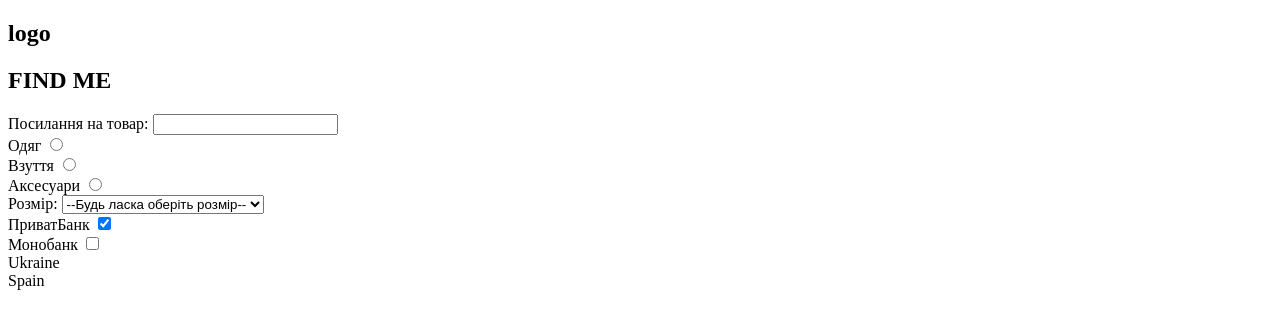
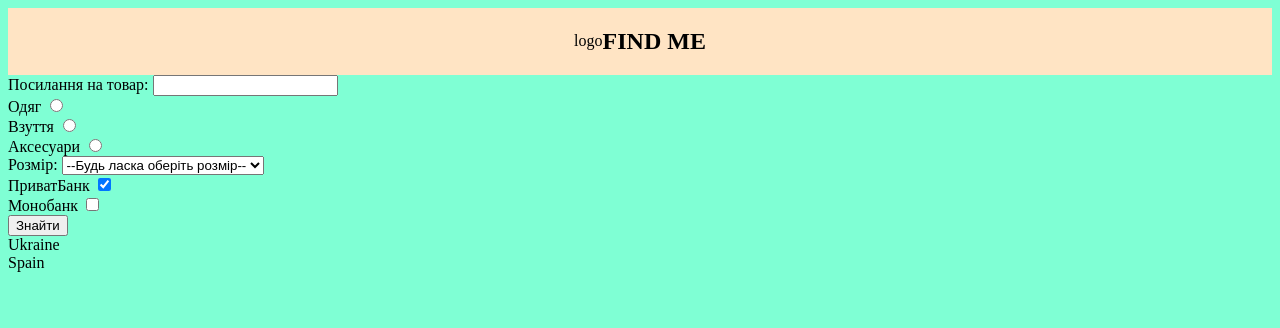
Before and after one commit to shmoksi/parse-online-shop, a plain HTML site: page app/index.html in a window 1280 px wide. Drawn offline with Linux system fonts and the light colour scheme; files that its build step writes are made by us from their sources.

Commit message:
add stylelelesss

```diff
--- a/app/index.html
+++ b/app/index.html
@@ -4,16 +4,18 @@
 <head>
     <meta charset='UTF-8' />
     <title>Search shop</title>
-    <link rel='stylesheet' href='style.css' />
+    <link rel='stylesheet' href='./styles/style.css' />
 </head>
 
 <body>
     <section id="showcase">
         <div class="top-container">
-            <h1>logo</h1>
-            <h1>
-                FIND ME
-            </h1>
+            <div>
+                logo
+            </div>
+            <div>
+                <h1>FIND ME</h1>
+            </div>
         </div>
     </section>
 
@@ -56,6 +58,9 @@
 
                 </div>
             </div>
+            <button class="search-button" type="button">
+                Знайти
+            </button>
         </section>
     </form>
 
--- a/app/styles/style.css
+++ b/app/styles/style.css
@@ -0,0 +1,10 @@
+body {
+    background-color: aquamarine;
+}
+
+.top-container {
+    display: flex;
+    justify-content: center;
+    align-items: center;
+    background-color: bisque;
+}
```
